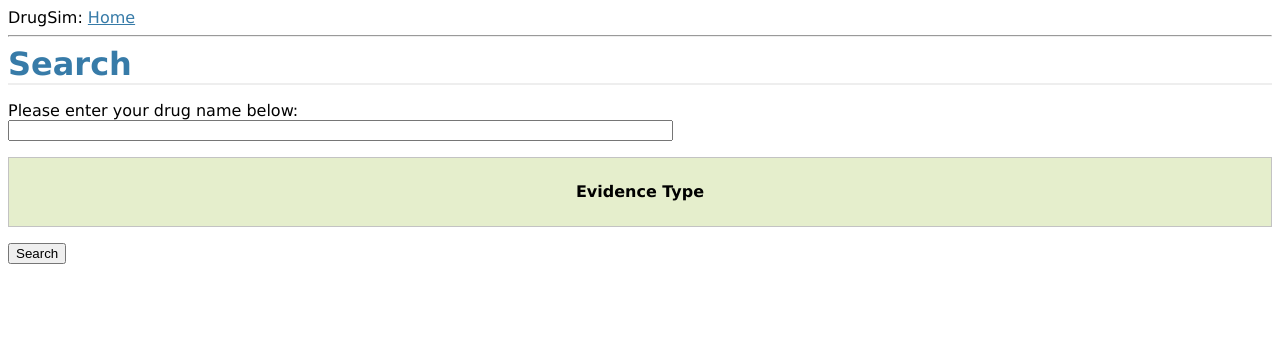
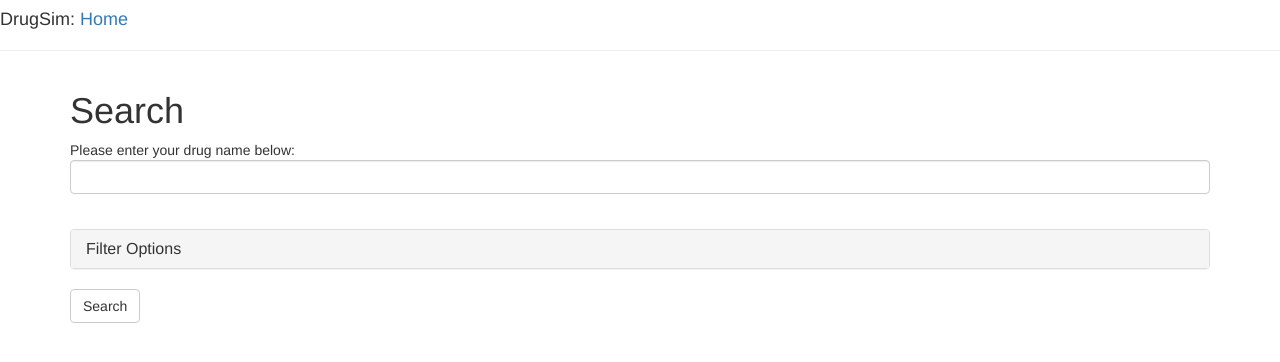
Before and after one commit to sharonpkingsley/BINF3111, a Flask app: page /search in a window 1280 px wide. Shown: the top 362 px of the page. Run offline with Flask 2, Linux system fonts and the light colour scheme; some libraries are stand-ins or nearby versions.

Commit message:
Graphical Design modified

```diff
--- a/combined/app.py
+++ b/combined/app.py
@@ -146,8 +146,10 @@ def result(query,evidence, threshold):
         datadf = pd.DataFrame(list(data), columns = columns)
         datadf.set_index(['Name'], inplace= True)
         datadf.index.name = None
+        datadf2 = datadf.style.format("{:.2%}")
+        print datadf.style.format("{:.2%}")
+        titles.append('Drugs with evidence ' + (', ').join(evidences))
         print datadf
-        titles.append('Drugs with evidence ' + (', ').join(evidences))
 
         conn.close()
         #print data
@@ -162,7 +164,7 @@ def result(query,evidence, threshold):
 
         if len(data) >0:
         # no url change now
-            return render_template('result.html',tables=[datadf.to_html(classes = 'male')], titles = titles)
+            return render_template('result.html',tables=[datadf.to_html()], titles = titles)
         else:
             return render_template('error.html', error = 'No result!')
     elif request.method == 'POST':
--- a/combined/forms.py
+++ b/combined/forms.py
@@ -7,7 +7,7 @@ from wtforms.validators import DataRequired
 #    option_widget = widgets.CheckboxInput()
 
 class SearchForm(FlaskForm):
-    query = StringField('keyword', validators=[DataRequired()])
+    query = StringField('keyword', validators=[DataRequired()], render_kw={"class": "form-control"})
     evidence = StringField('evidence', validators=[DataRequired()])
     checkall = BooleanField('all')
     evidence1 = BooleanField('evidence1')
--- a/combined/templates/base.html
+++ b/combined/templates/base.html
@@ -1,11 +1,18 @@
 <html>
-<link rel=stylesheet type=text/css href="{{ url_for('static', filename='style.css') }}">
+<!--<link rel=stylesheet type=text/css href="{{ url_for('static', filename='style.css') }}">-->
 <script src="https://ajax.googleapis.com/ajax/libs/jquery/3.2.1/jquery.min.js"></script>
+<script src="https://maxcdn.bootstrapcdn.com/bootstrap/3.3.7/js/bootstrap.min.js"></script>
+
 
 <link href="//code.jquery.com/ui/1.10.2/themes/smoothness/jquery-ui.css" rel="Stylesheet"></link>
 <script src="//code.jquery.com/jquery-2.2.0.min.js"></script>
 <script src="//code.jquery.com/ui/1.10.2/jquery-ui.js" ></script>
+<link rel="stylesheet" href="https://maxcdn.bootstrapcdn.com/bootstrap/3.3.7/css/bootstrap.min.css">
+
   <head>
+    <meta charset="utf-8">
+    <meta name="viewport" content="width=device-width, initial-scale=1">
+
     {% if title %}
     <title>{{ title }} - DrugSim</title>
     {% else %}
@@ -13,7 +20,7 @@
     {% endif %}
   </head>
   <body>
-    <div>DrugSim: <a href="/">Home</a></div>
+    <div><h4>DrugSim: <a href="/">Home</a></h4></div>
     <hr>
     {% with messages = get_flashed_messages() %}
     {% if messages %}
--- a/combined/templates/result.html
+++ b/combined/templates/result.html
@@ -5,7 +5,7 @@
     <h1>Result</h1>
         <p>
         	{% for table in tables %}
-    		<h2>{{titles[loop.index]}}</h2>
+    		<h3>{{titles[loop.index]}}</h3>
     		{{ table|safe }}
   			{% endfor %}
         </p>
--- a/combined/templates/search.html
+++ b/combined/templates/search.html
@@ -29,12 +29,13 @@
         });
     });
 </script>
-
+<div class="container">
     <h1>Search</h1>
+    <div class="form-group">
     <form action="" method="post" name="search">
         {{ form.hidden_tag() }}
         <p>
-            Please enter your drug name below:<br>
+            Please enter your drug name below:
             {{ form.query(size=80) }}
             {% for error in form.query.errors %}
                 <span style="color: red;">[{{ error }}]</span>
@@ -43,6 +44,7 @@
             <!--    <a href="javascript:set_openid('{{ pr.url }}', '{{ pr.name }}');">{{ pr.name }}</a> |
             {% endfor %}-->
         </p>
+    </div>
         <!--<p>
             Please select your evidence type below:<br>
             {{ form.evidence(size=80) }}
@@ -50,14 +52,29 @@
                 <span style="color: red;">[{{ error }}]</span>
             {% endfor %}<br>-->
         <!-- Filter options -->
-        <div id='filter'><h4>Evidence Type<h4></div>
-        <div id='panel'>
-            {{ form.checkall }}all<br>
-            {{ form.evidence1 }}evidence1<br>
-            {{ form.evidence2 }}evidence2<br>
-            {{ form.evidence3 }}evidence3<br>
-            threshold: {{ form.threshold }}<br>
+            <div class='panel-group'>
+            <div class="panel panel-default">
+                <div class="panel-heading">
+                    <h4 class="panel-title">
+                        <a data-toggle="collapse" href="#collapse1">Filter Options</a>
+                    </h4>
+                </div>
+                <div id="collapse1" class="panel-collapse collapse">
+                    <ul class="list-group">
+                        <li class="list-group-item">Evidence Types:
+                            <label class="checkbox-inline">{{ form.checkall }}All</label>
+                            <label class="checkbox-inline">{{ form.evidence1 }}Evidence1</label>
+                            <label class="checkbox-inline">{{ form.evidence2 }}Evidence2</label>
+                            <lable class="checkbox-inline">{{ form.evidence3 }}Evidence3</label>
+                        <li class="list-group-item">Threshold: {{ form.threshold }}</li>
+                    </ul>
+                <div class="panel-footer">Footer</div>
+            </div>
+            </div>
         </div>
-        <p><input type="submit" value="Search"></p>
+
+
+        <p><input type="submit" class="btn btn-default" value="Search"></p>
     </form>
+</div>
 {% endblock %}
```
Also changed, not shown: 1 other file.
